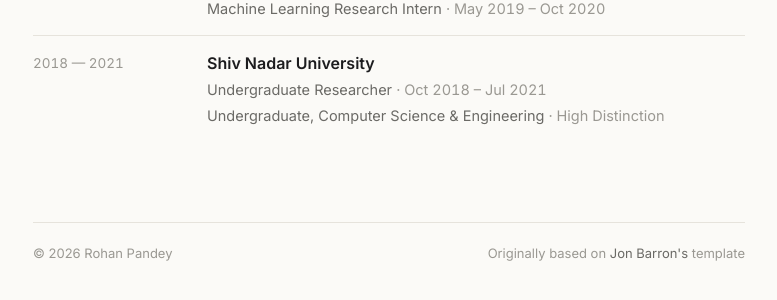
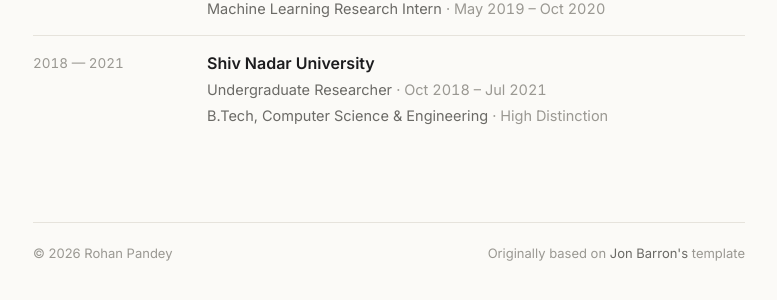
Before and after one commit to rohanpandey/rohanpandey.github.io, a Jekyll site: the page built from index.html, in a window 1280 px wide. Shown: the part 1961-2261 px from the top of the page, without its empty margins (251-1028 px from the left). Built offline with Jekyll 4.4.1, drawn with Linux system fonts in a browser that asks for light colours.

Commit message:
Use B.Tech degree name in Experience
Co-Authored-By: Claude Opus 5.5 <noreply@anthropic.com>

```diff
--- a/index.html
+++ b/index.html
@@ -125,7 +125,7 @@ image: /images/rohan.jpg
       <div>
         <a class="org" href="https://snu.edu.in/home">Shiv Nadar University</a>
         <p class="role">Undergraduate Researcher <span>· Oct 2018 – Jul 2021</span></p>
-        <p class="role">Undergraduate, Computer Science &amp; Engineering <span>· High Distinction</span></p>
+        <p class="role">B.Tech, Computer Science &amp; Engineering <span>· High Distinction</span></p>
       </div>
     </li>
   </ul>
```
